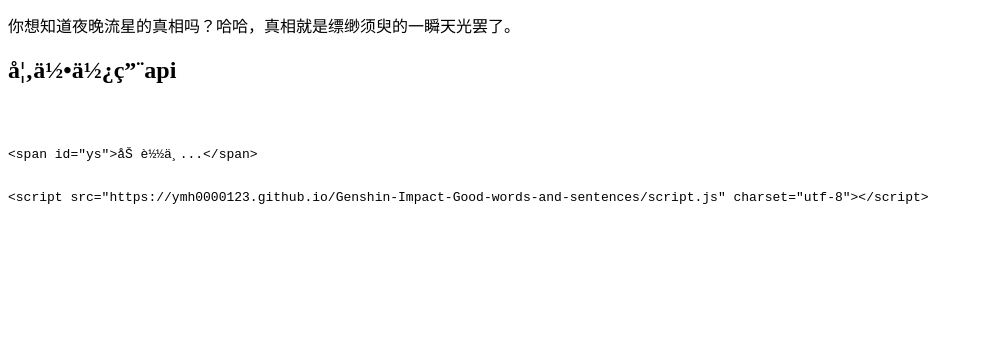
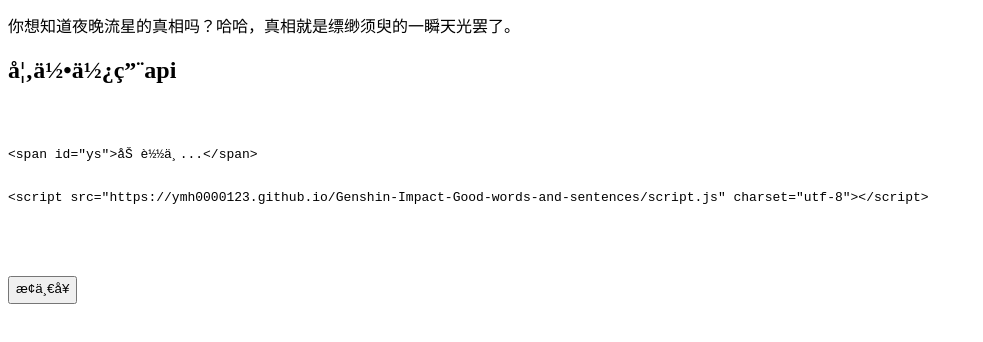
Before and after one commit to ymh0000123/Genshin-Good-words, a plain HTML site: page index.html in a window 1280 px wide. Shown: the part 84-426 px from the top of the page, without its empty margins (0-983 px from the left). Drawn offline with Linux system fonts and the light colour scheme.

Commit message:
wuyuhanzijin添加“换一句按钮”
<button onclick="location.reload()">换一句</button>

```diff
--- a/index.html
+++ b/index.html
@@ -14,5 +14,6 @@
     <p>&lt;script src="https://ymh0000123.github.io/Genshin-Impact-Good-words-and-sentences/script.js" charset="utf-8"&gt;&lt;/script&gt;</p>
 	</code>
 	</pre>
+	<button onclick="location.reload()">换一句</button>
 </body>
 </html>
```
